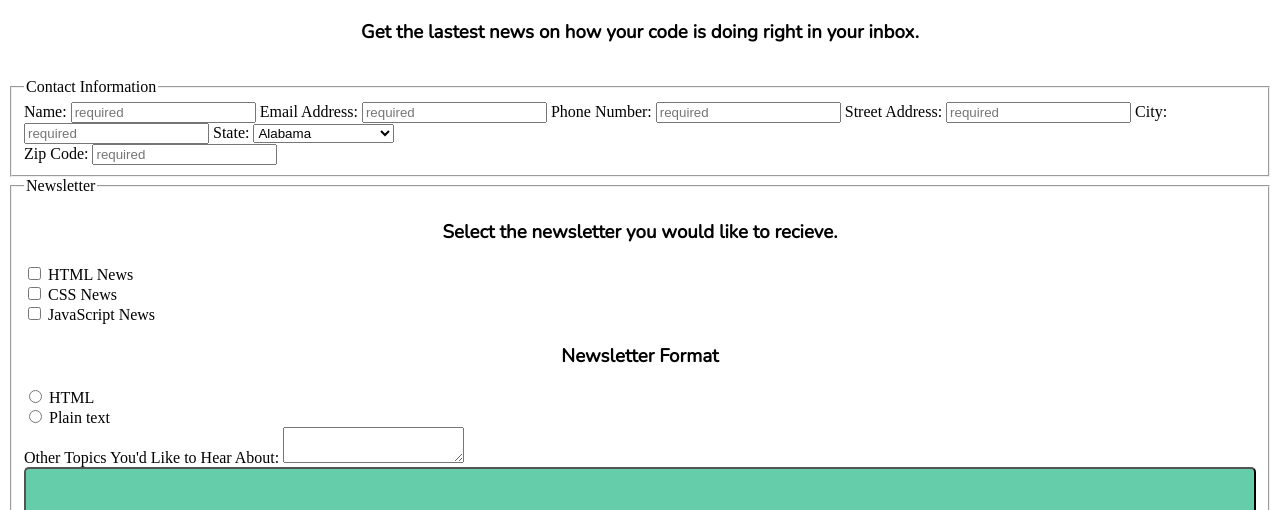
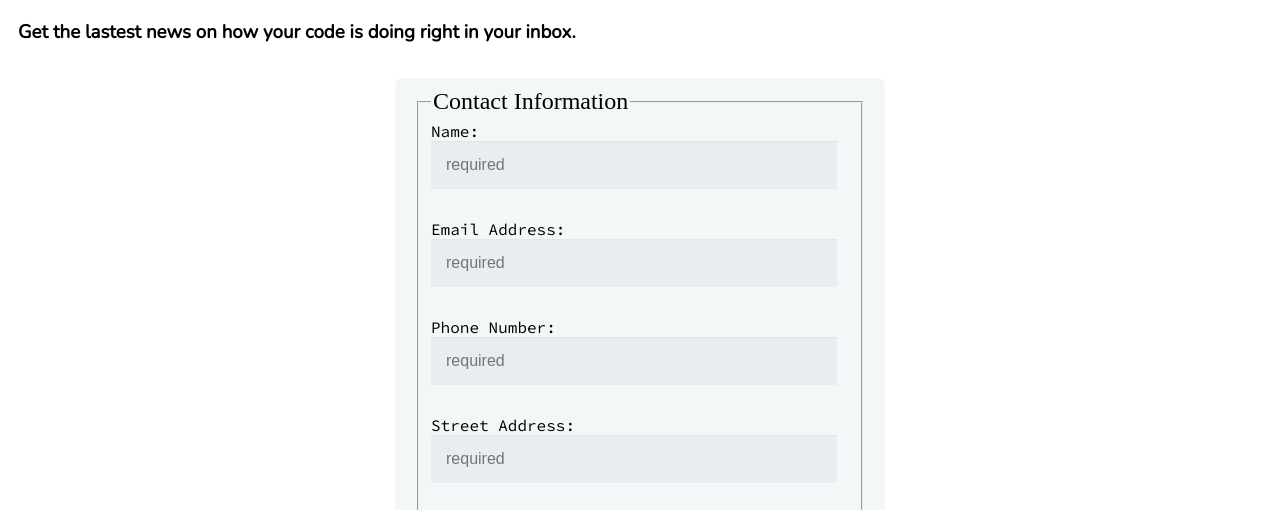
Before and after one commit to BlakeACollins/onlineRegistrationForm, a plain HTML site: page index.html in a window 1280 px wide. Shown: the part 224-734 px from the top of the page. Drawn offline with nearby package versions, Linux system fonts and the light colour scheme.

Commit message:
Add files via upload

```diff
--- a/css/styles.css
+++ b/css/styles.css
@@ -27,25 +27,73 @@ h2{
 }
 
 h3{/*"Get the lastest....*/
-    text-align: center;
+    text-align: left;
     font-family: 'Nunito', 'Times New Roman', Times, serif;
 }
+form {
+    max-width: 450px;
+    margin: 10px auto;
+    padding: 10px 20px;
+    background: #f4f7f8;
+    border-radius: 8px;
+  }
+
+  label{
+    font-size: 1em;
+    font-family: 'Source Code Pro', 'Times New Roman', Times, serif;
+}
+legend{
+    font-size: 1.5em;
 
 
+}
+  input[type="text"],
+  input[type="email"],
+  input[type="tel"],
+  input[type="address"],
+  input[type="city"],
+  input[type="state"],
+  input[type="zip"],
+  textarea,
+  select{
+    background: rgba(255,255,255,0.1);
+    border: none;
+    font-size: 16px;
+    height: auto;
+    margin: 0;
+    outline: 0;
+    padding: 15px;
+    width: 90%;
+    background-color: #e8eeef;
+    color: #8a97a0;
+    box-shadow: 0 1px 0 rgba(0,0,0,0.03) inset;
+    margin-bottom: 30px;
+
+  }
+
+  input[type="checkbox"]{
+    font-size:1em;
+  }
 
 
+  .topic{
+      margin-bottom: 15px;
+  }
+  .format{
+    margin-bottom: 15px;
 
+  }
+  textarea{
+    margin-top: 15px;
+    display: block;
+    margin-left: auto;
+    margin-right: auto;
 
+  }
+.typeOfNews{
 
-
-
-
-
-
-
-
-
-
+    padding-bottom: 25px;
+}
 
 button{
     width: 100%;
```
